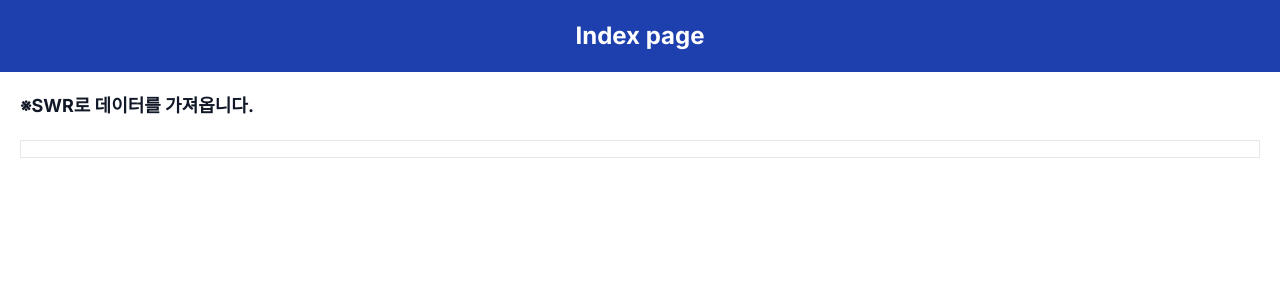
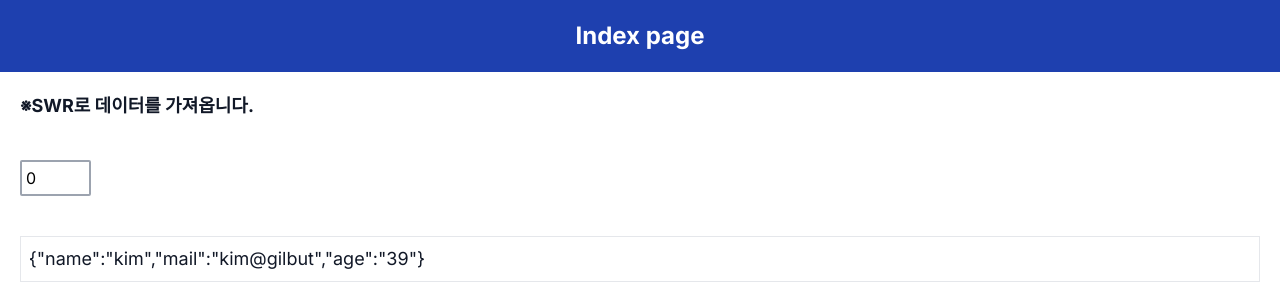
Before and after one commit to Hwangtaehun/nextjsPractice, a Next.js app in the folder sample_next_app/: page / in a window 1280 px wide. Shown: the top 308 px of the page. Built offline with nearby package versions, Linux system fonts and the light colour scheme.

Commit message:
업로드

```diff
--- a/sample_next_app/src/app/page.tsx
+++ b/sample_next_app/src/app/page.tsx
@@ -1,16 +1,24 @@
 "use client";
+import {useState} from 'react';
 import useSWR from "swr";
 
-const url = '/rh';
+const url = 'http://localhost:3000/rh?id=';
 const fetcher = (...args) => fetch(...args).then(res => res.json());
 
 export default function Home() {
-  const {data, error, isLoading} = useSWR(url, fetcher);
+  const [input,setInput] = useState(0)
+  const {data, error, isLoading} = useSWR(url + input, fetcher);
+  const doChange = (event) => {
+    const val = event.target.value;
+    setInput(val);
+    mutate(url + val);
+  }
   return(
     <main>
       <h1 className="title">Index page</h1>
       <p className="msg font-bold">※SWR로 데이터를 가져옵니다.</p>
-      <p className="msg border p-2">{error ? 'ERROR!!' : isLoading ? 'loading...' : data.content}</p>
+      <input type="number" min="0" max="2" className="input m-5" value={input} onChange={doChange} />
+      <p className="msg border p-2">{error ? 'ERROR!!' : isLoading ? 'loading...' : JSON.stringify(data)}</p>
     </main>
   );
 }
```
